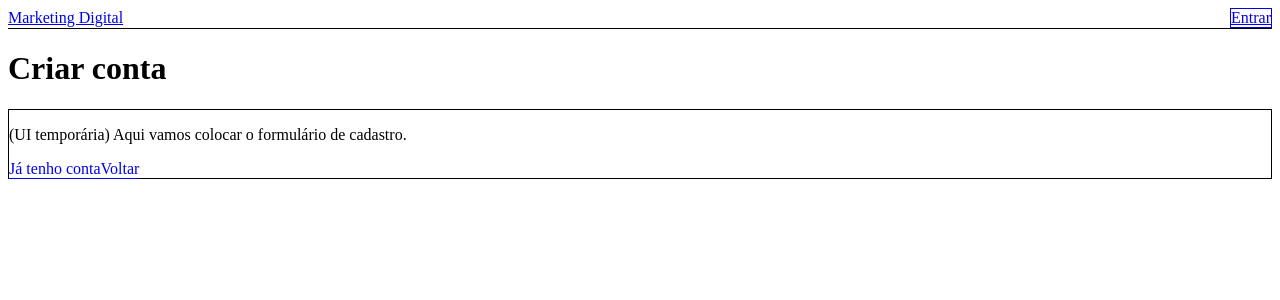
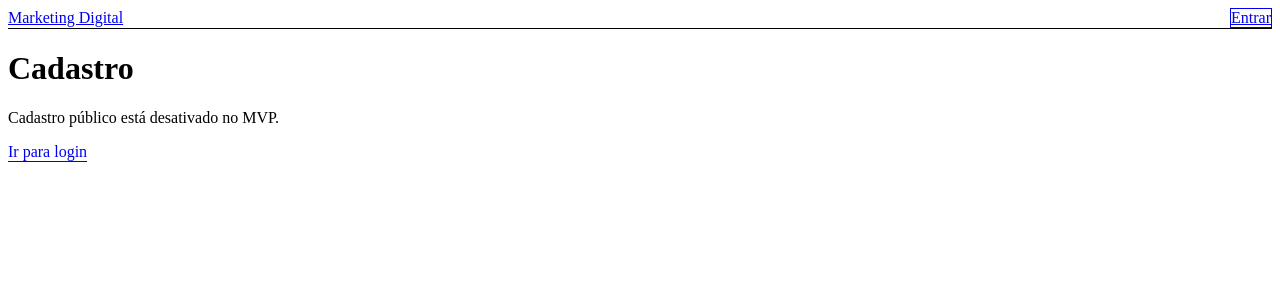
Before and after one commit to cesaints/marketing-digital, a Next.js app: page /cadastro in a window 1280 px wide. Shown: the top 300 px of the page. Built offline with nearby package versions, Linux system fonts and the light colour scheme.

Commit message:
fix: disable public signup page (mvp owner-only)

```diff
--- a/src/app/cadastro/page.tsx
+++ b/src/app/cadastro/page.tsx
@@ -1,5 +1,5 @@
+import { SiteHeader } from "@/components/site-header";
 import Link from "next/link";
-import { SiteHeader } from "@/components/site-header";
 
 export default function CadastroPage() {
   return (
@@ -7,19 +7,14 @@ export default function CadastroPage() {
       <SiteHeader />
 
       <main className="mx-auto max-w-5xl p-6">
-        <h1 className="text-2xl font-semibold">Criar conta</h1>
-
-        <div className="mt-6 max-w-md rounded-lg border border-slate-200 p-4 dark:border-slate-800">
-          <p className="text-sm text-slate-600 dark:text-slate-300">
-            (UI temporária) Aqui vamos colocar o formulário de cadastro.
+        <h1 className="h2">Cadastro</h1>
+        <div className="mt-6 max-w-md card p-5">
+          <p className="text-sm text-neutral-300">
+            Cadastro público está desativado no MVP.
           </p>
-
-          <div className="mt-4 flex gap-3">
-            <Link href="/login" className="text-sm underline underline-offset-4">
-              Já tenho conta
-            </Link>
-            <Link href="/" className="text-sm underline underline-offset-4">
-              Voltar
+          <div className="mt-4">
+            <Link href="/login" className="underline underline-offset-4 text-sm">
+              Ir para login
             </Link>
           </div>
         </div>
```
